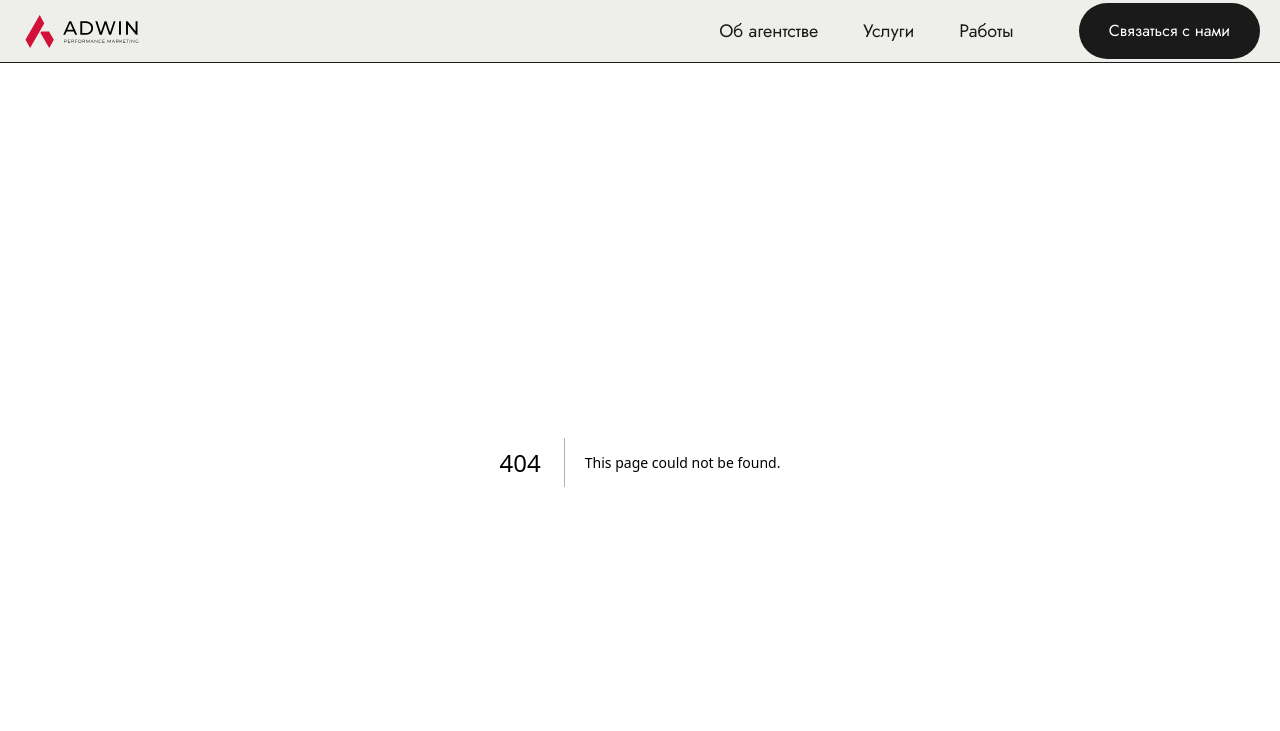
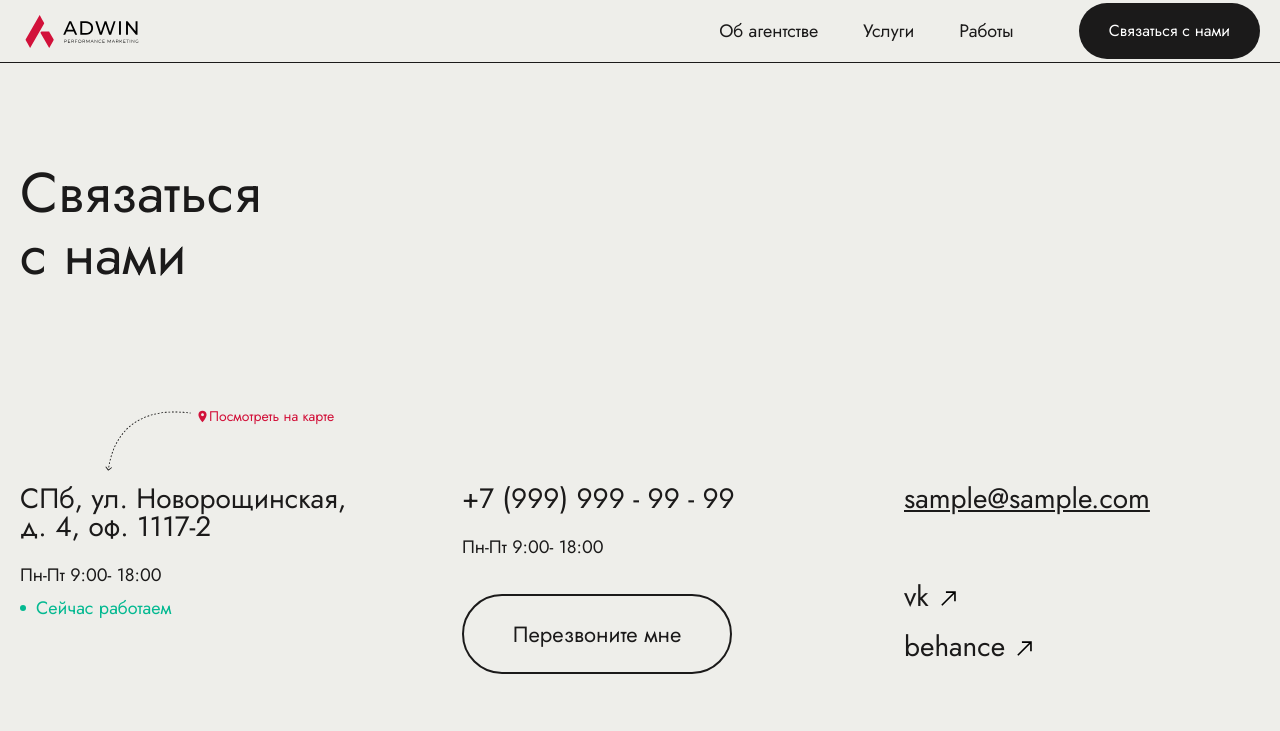
Before and after one commit to adwin-agency/adwin-site, a Next.js app: page /contacts in a window 1280 px wide. Before the commit this address had no page. Shown: the top 731 px of the page. Built offline with nearby package versions, Linux system fonts and the light colour scheme.

Commit message:
contacts page

```diff
--- /dev/null
+++ b/components/contacts/Contacts.js
@@ -0,0 +1,56 @@
+import cn from 'classnames'
+import Button from '../ui/Button'
+import ContactForm from '../app/ContactForm'
+import Arrow from '/icons/arrow.svg'
+import DashedArrow from '/icons/dashed-arrow-2.svg'
+import Pin from '/icons/pin.svg'
+import contacts from '/data/contacts'
+import styles from './Contacts.module.scss'
+
+export default function Contacts() {
+  return (
+    <section>
+      <div className={styles.main}>
+        <div className='container'>
+          <h1 className={cn('h1', styles.heading)}>Связаться с нами</h1>
+          <div className={styles.groups}>
+            <div className={styles.group}>
+              <p className={styles.address}>
+                {contacts.address}
+                <a href='/' className={styles.mapLink}>
+                  <DashedArrow className={styles.mapLinkArrow} />
+                  <Pin className={styles.mapLinkIcon} />
+                  Посмотреть на карте
+                </a>
+              </p>
+              <p className={styles.time}>{contacts.time}</p>
+              <p className={styles.status}>Сейчас работаем</p>
+            </div>
+            <div className={styles.group}>
+              <a href={`tel:${contacts.phone}`} className={styles.phone}>{contacts.phone}</a>
+              <p className={styles.time}>{contacts.time}</p>
+              <Button className={styles.btn} size='lg' color='grey' bordered>Перезвоните мне</Button>
+            </div>
+            <div className={styles.group}>
+              <a href={`mailto:${contacts.email}`} className={styles.mail}>{contacts.email}</a>
+              <div className={styles.social}>
+                {contacts.social.map(item => (
+                  <a
+                    key={item.title}
+                    href={item.href}
+                    target='_blank'
+                    className={styles.socialLink}
+                  >
+                    {item.title}
+                    <Arrow className={styles.socialArrow} />
+                  </a>
+                ))}
+              </div>
+            </div>
+          </div>
+        </div>
+      </div>
+      <ContactForm />
+    </section>
+  )
+}
--- /dev/null
+++ b/components/contacts/Contacts.module.scss
@@ -0,0 +1,205 @@
+.main {
+  padding: 50rem 0 64rem;
+}
+
+.groups {
+  margin-top: 114rem;
+}
+
+.group {
+  margin-bottom: 60rem;
+
+  &:last-child {
+    margin-bottom: 0;
+  }
+}
+
+.address {
+  position: relative;
+  font-size: 22rem;
+  line-height: 1;
+}
+
+.mapLink {
+  display: flex;
+  align-items: center;
+  position: absolute;
+  left: 50%;
+  bottom: calc(100% + 30rem);
+  font-size: 14rem;
+  line-height: 1.3;
+  color: $color-magenta;
+}
+
+.mapLinkArrow {
+  position: absolute;
+  top: 25%;
+  right: 105%;
+  width: 53rem;
+  height: 46rem;
+  pointer-events: none;
+}
+
+.mapLinkIcon {
+  width: 9rem;
+  height: 13rem;
+  margin-right: 2rem;
+  flex-shrink: 0;
+}
+
+.time {
+  margin-top: 20rem;
+  font-size: 18rem;
+  line-height: 1.6;
+}
+
+.status {
+  display: flex;
+  align-items: center;
+  margin-top: 4rem;
+  font-size: 18rem;
+  line-height: 1.6;
+  color: $color-green;
+
+  &::before {
+    content: "";
+    width: 6rem;
+    height: 6rem;
+    border-radius: 100rem;
+    margin-right: 10rem;
+    background-color: currentColor;
+  }
+}
+
+.phone {
+  font-size: 22rem;
+  line-height: 1;
+}
+
+.btn {
+  margin-top: 14rem;
+  width: 100%;
+}
+
+.mail {
+  font-size: 22rem;
+  line-height: 1;
+  text-decoration: underline;
+}
+
+.social {
+  display: flex;
+  justify-content: space-between;
+  margin-top: 70rem;
+  padding-right: 34rem;
+}
+
+.socialLink {
+  font-size: 22rem;
+  line-height: 1;
+}
+
+.socialArrow {
+  margin-left: 12rem;
+  width: 15rem;
+  height: 15rem;
+}
+
+@include media(lg) {
+  .main {
+    padding: 100rem 0 58rem;
+  }
+
+  .heading {
+    max-width: 280rem;
+  }
+
+  .groups {
+    display: grid;
+    grid-template-columns: repeat(3, 1fr);
+    grid-gap: 86rem;
+    margin-top: 200rem;
+  }
+
+  .group {
+    margin-bottom: 0;
+  }
+
+  .address {
+    font-size: 28rem;
+  }
+
+  .mapLink {
+    bottom: calc(100% + 60rem);
+  }
+
+  .mapLinkArrow {
+    top: -20%;
+    width: 86rem;
+    height: 76rem;
+  }
+
+  .phone {
+    font-size: 28rem;
+  }
+
+  .btn {
+    margin-top: 32rem;
+    max-width: 270rem;
+  }
+
+  .mail {
+    font-size: 28rem;
+  }
+
+  .social {
+    flex-direction: column;
+    align-items: flex-start;
+    padding-right: 0;
+  }
+
+  .socialLink {
+    margin-bottom: 22rem;
+    font-size: 28rem;
+
+    &:last-child {
+      margin-bottom: 0;
+    }
+  }
+}
+
+@include media(xl) {
+  .main {
+    padding: 90rem 0 115rem;
+  }
+
+  .heading {
+    max-width: 455rem;
+  }
+
+  .groups {
+    grid-template-columns: 2fr 1fr 2.5fr;
+    grid-gap: 90rem;
+    margin-top: 220rem;
+  }
+
+  .group {
+    &:last-child {
+      display: flex;
+      align-items: flex-start;
+    }
+  }
+
+  .time {
+    margin-top: 12rem;
+  }
+
+  .btn {
+    margin-top: 20rem;
+  }
+
+  .social {
+    margin-left: 120rem;
+    margin-top: 0;
+  }
+}
--- a/components/ui/Button.module.scss
+++ b/components/ui/Button.module.scss
@@ -75,7 +75,6 @@
 @include media(xl) {
   .el {
     height: 80rem;
-    padding: 0 50rem;
     font-size: 22rem;
   }
 
--- /dev/null
+++ b/data/contacts.js
@@ -0,0 +1,16 @@
+export default {
+  address: 'СПб, ул. Новорощинская, д. 4, оф. 1117-2',
+  time: 'Пн-Пт 9:00- 18:00',
+  phone: '+7 (999) 999 - 99 - 99',
+  email: 'sample@sample.com',
+  social: [
+    {
+      title: 'vk',
+      href: '/'
+    },
+    {
+      title: 'behance',
+      href: '/'
+    }
+  ]
+}
--- /dev/null
+++ b/pages/contacts.js
@@ -0,0 +1,7 @@
+import Contacts from '../components/contacts/Contacts'
+
+export default function ContactsPage() {
+  return (
+    <Contacts />
+  )
+}
--- a/styles/global.scss
+++ b/styles/global.scss
@@ -39,6 +39,11 @@ p {
 a {
   color: inherit;
   text-decoration: none;
+  transition: opacity .3s ease;
+
+  &:hover {
+    opacity: 0.5;
+  }
 }
 
 button {
--- a/styles/imports.scss
+++ b/styles/imports.scss
@@ -2,6 +2,7 @@ $color-grey-light: #DBDBDB;
 $color-grey-main: #1B1A1A;
 $color-grey-paper: #EEEEEA;
 $color-magenta: #D2113A;
+$color-green: #04B991;
 
 $container-padding: 20px;
 $container-padding-xl: 60px;
```
Also changed, not shown: icons/dashed-arrow-2.svg (added), icons/pin.svg (added).
